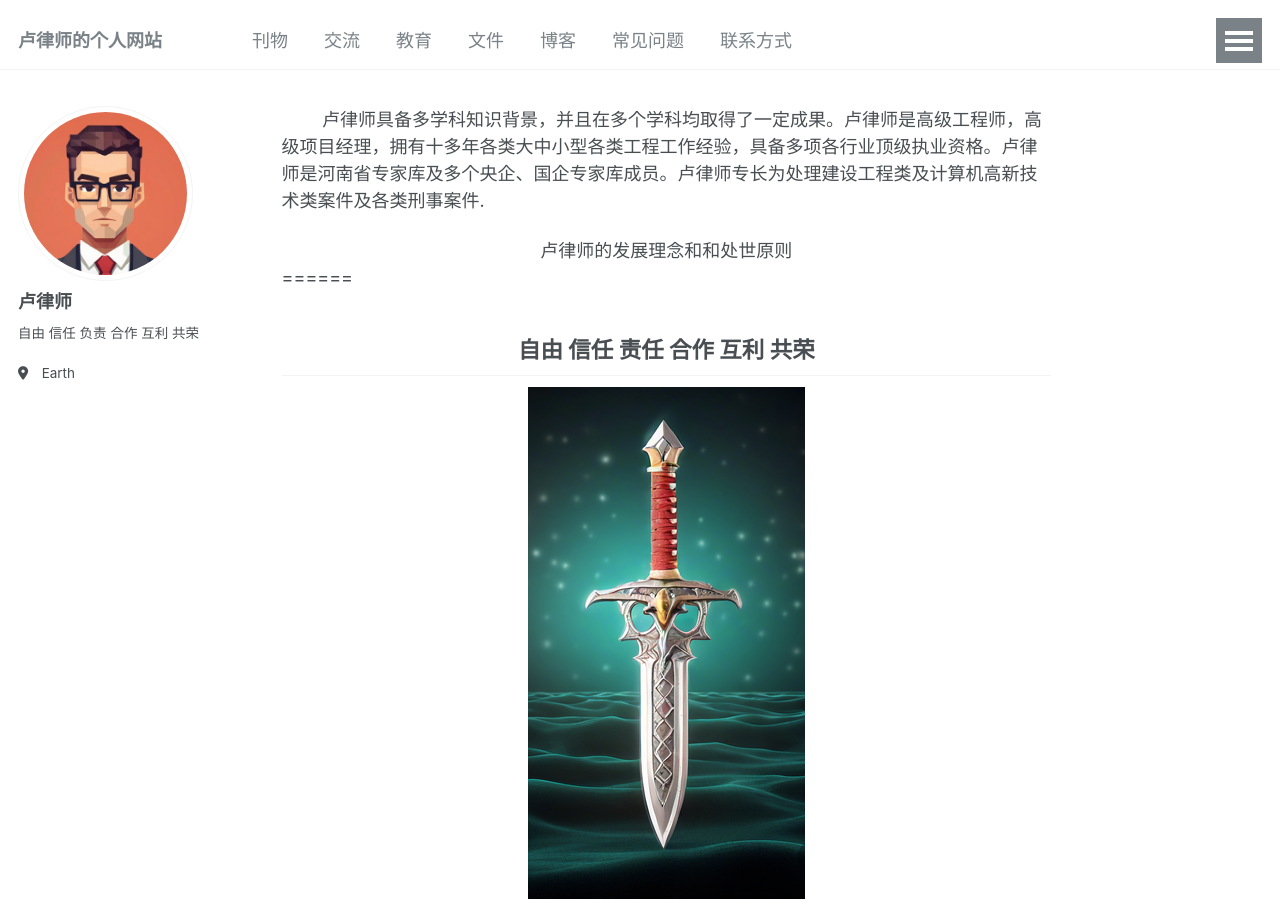
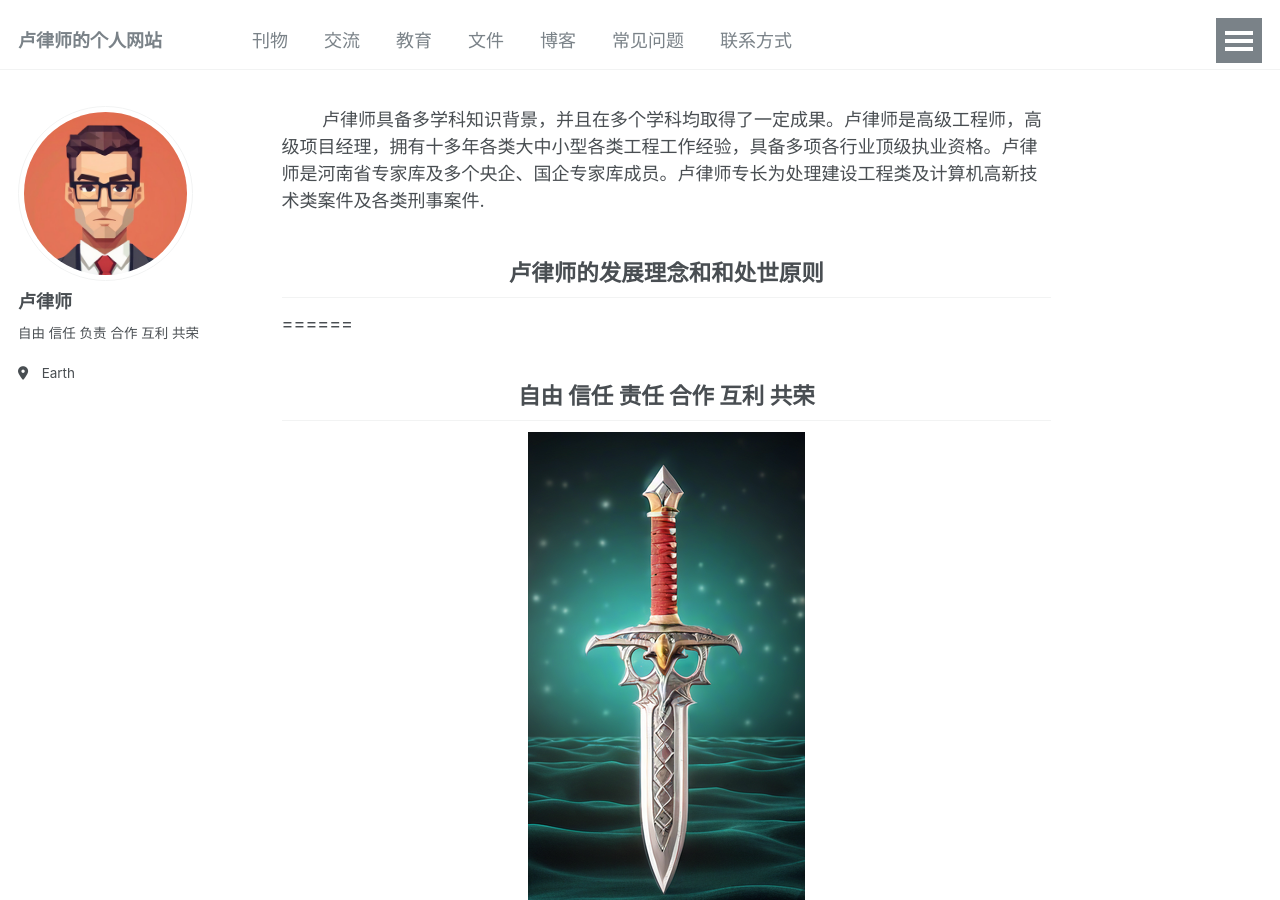
Before and after one commit to LULAWOFFICE/LULAWOFFICE.github.io, a Jekyll site: the page built from _pages/about.md, in a window 1280 px wide and 900 px high. Built offline with Jekyll 4.4.1, drawn with Linux system fonts in a browser that asks for light colours.

```diff
--- a/_pages/about.md
+++ b/_pages/about.md
@@ -1,6 +1,6 @@
 ---
 permalink: /
- title:"卢律师的个人网站是主要介绍卢律师的日常的网站”
+ title:"卢律师的个人网站是主要介绍卢律师的日常的网站"
 author_profile: true
 redirect_from:
   - /about/
@@ -9,7 +9,7 @@ redirect_from:
 
         卢律师具备多学科知识背景，并且在多个学科均取得了一定成果。卢律师是高级工程师，高级项目经理，拥有十多年各类大中小型各类工程工作经验，具备多项各行业顶级执业资格。卢律师是河南省专家库及多个央企、国企专家库成员。卢律师专长为处理建设工程类及计算机高新技术类案件及各类刑事案件.
 
-<center>卢律师的发展理念和和处世原则</center>
+## <center>卢律师的发展理念和和处世原则</center>
 ======
 
 ## <center>自由 信任 责任 合作 互利 共荣</center>
```
